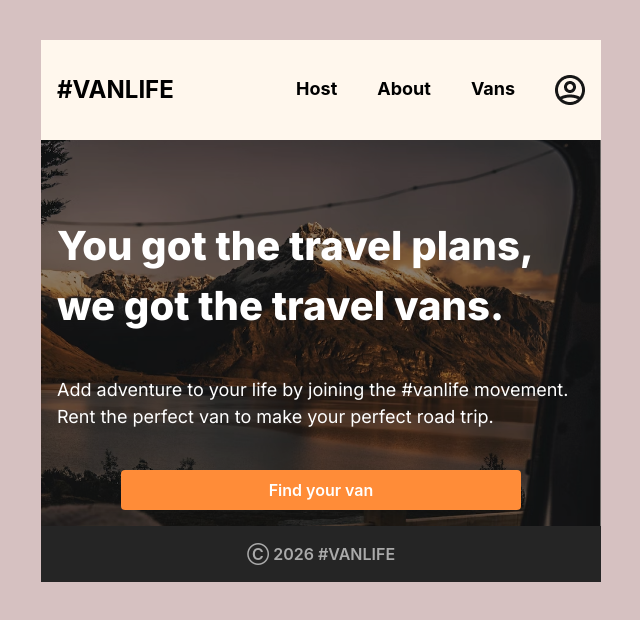
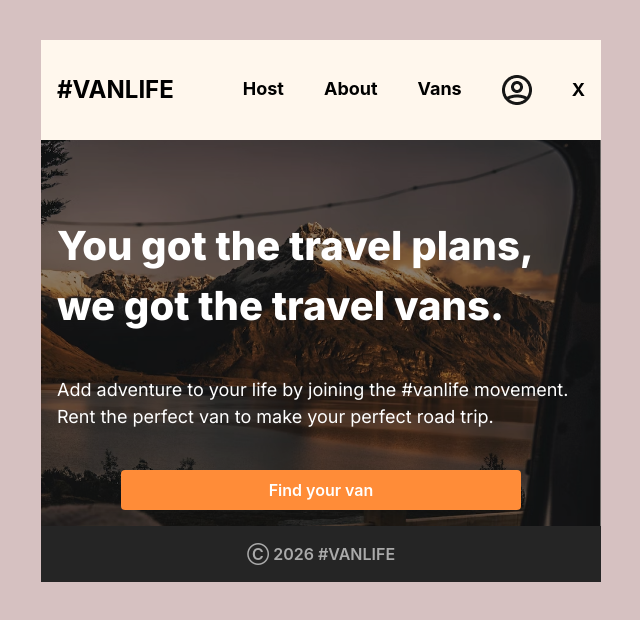
Before and after one commit to thierry-byiringiro/vanProject, a React (Vite) app: page / in a window 1280 px wide. Shown: the top 620 px of the page, without its empty margins (319-959 px from the left). Built offline with nearby package versions, Linux system fonts and the light colour scheme; what miragejs would draw is missing.

Commit message:
added a button for reversing the localStorage to true

```diff
--- a/src/component/Navbar.jsx
+++ b/src/component/Navbar.jsx
@@ -1,6 +1,9 @@
 import { BrowserRouter, Link, Route, Routes, NavLink } from "react-router-dom";
-import icon from '../../public/icon.png'
+import icon from "../../public/icon.png";
 export default function NavBar() {
+  function fakeLogOut() {
+    localStorage.removeItem("loggedIn");
+  }
   return (
     <>
       <div className="w-full flex flex-row justify-between items-center p-4 h-25 bg-[#FFF7ED]">
@@ -40,6 +43,7 @@ export default function NavBar() {
           >
             <img src={icon} alt="the icon avatar" />
           </NavLink>
+          <button onClick={fakeLogOut}>X</button>
         </div>
       </div>
     </>
```
